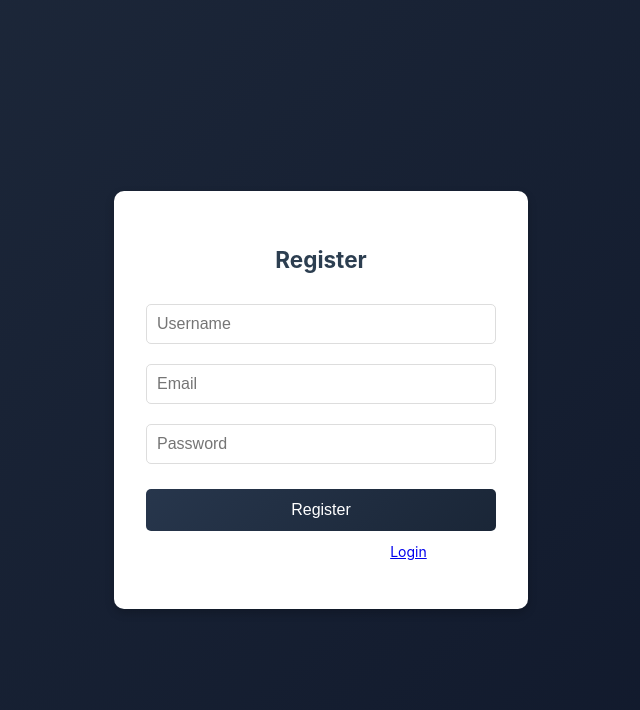
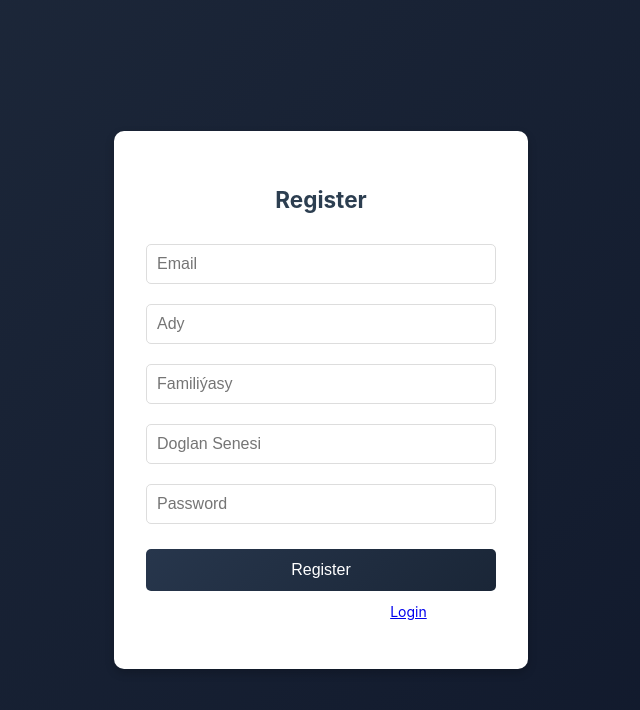
Before and after one commit to nurali0709/roadmap, a Vue app: page / in a window 1280 px wide. Shown: the top 710 px of the page, without its empty margins (319-959 px from the left). Built offline with nearby package versions, Linux system fonts and the light colour scheme.

Commit message:
add asdsa

```diff
--- a/src/views/RegisterPage.vue
+++ b/src/views/RegisterPage.vue
@@ -21,7 +21,6 @@ const register = async () => {
       method: "POST",
       headers: { "Content-Type": "application/json" },
       body: JSON.stringify({
-        username: username.value,
         email: email.value,
         password: password.value,
         first_name: first_name.value,
@@ -51,8 +50,10 @@ const register = async () => {
   <div class="form-wrapper">
     <div class="form-container">
       <h2>Register</h2>
-      <input v-model="username" type="text" placeholder="Username" required />
       <input v-model="email" type="email" placeholder="Email" required />
+      <input v-model="first_name" type="text" placeholder="Ady" required />
+      <input v-model="last_name" type="text" placeholder="Familiýasy" required />
+      <input v-model="date_of_birth" type="text" placeholder="Doglan Senesi" required />
       <input v-model="password" type="password" placeholder="Password" required @keydown.enter="register" />
       <button @click="register">Register</button>
       <p>Already have an account? <router-link to="/login">Login</router-link></p>
--- a/src/views/RoadmapPage.vue
+++ b/src/views/RoadmapPage.vue
@@ -11,7 +11,7 @@ const fetchRoadmap = async () => {
   try {
     const token = localStorage.getItem('token');
     const response = await fetch(
-      `http://127.0.0.1:8000/api/roadmaps/${route.params.id}/`, { method: 'GET', headers: { 'Authorization': `Token ${token}` } });
+      `http://192.168.166.138:8000/api/roadmaps/${route.params.id}/`, { method: 'GET', headers: { 'Authorization': `Token ${token}` } });
     if (!response.ok) {
       throw new Error('Failed to fetch roadmap data');
     }
```
